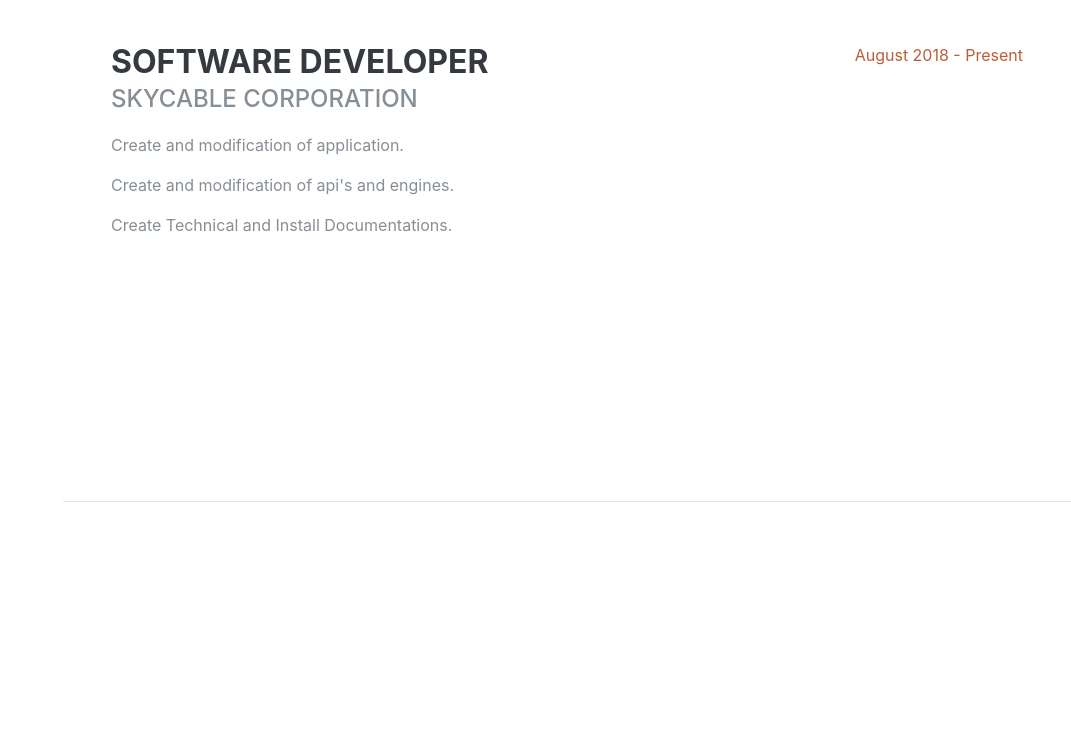
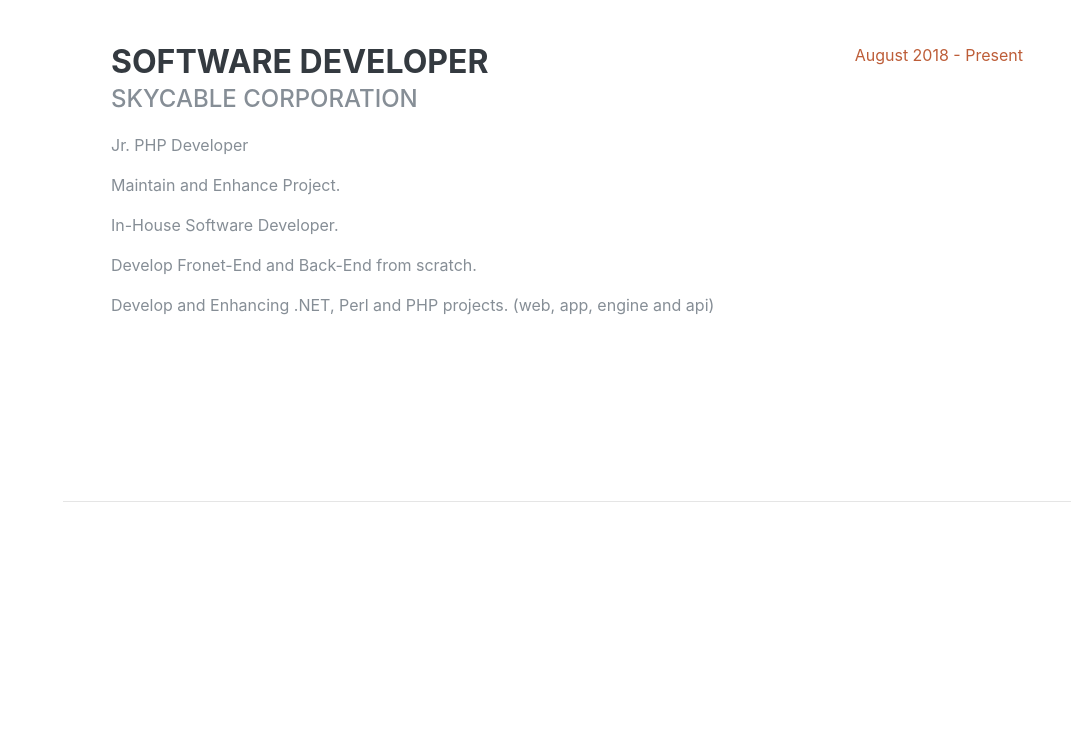
Before and after one commit to ryanroydev/ryanroydev.github.io, a plain HTML site: page index.html in a window 1280 px wide. Shown: the part 1100-1841 px from the top of the page, without its empty margins (209-1280 px from the left). Drawn offline with Linux system fonts and the light colour scheme; a web font is replaced by a local one.

Commit message:
Update index.html

```diff
--- a/index.html
+++ b/index.html
@@ -107,9 +107,11 @@
           <div class="resume-content">
             <h3 class="mb-0">Software Developer</h3>
             <div class="subheading mb-3">SkyCable Corporation</div>
-            <p>Create and modification of application.</p>
-            <p> Create and modification of api's and engines.</p>
-            <p> Create Technical and Install Documentations.</p>
+            <p>Jr. PHP Developer</p>
+            <p>Maintain and Enhance Project.</p>
+            <p>In-House Software Developer.</p>
+            <p>Develop Fronet-End and Back-End from scratch.</p>
+            <p>Develop and Enhancing .NET, Perl and PHP projects. (web, app, engine and api)</p>
           </div>
           <div class="resume-date text-md-right">
             <span class="text-primary">August 2018 - Present</span>
@@ -193,7 +195,7 @@
             </li>
             <li>
               <i class="fa-li fa fa-check"></i>
-              Agile Development
+             Vulnerability assessment Testing
             </li>
 
         </ul>
```
